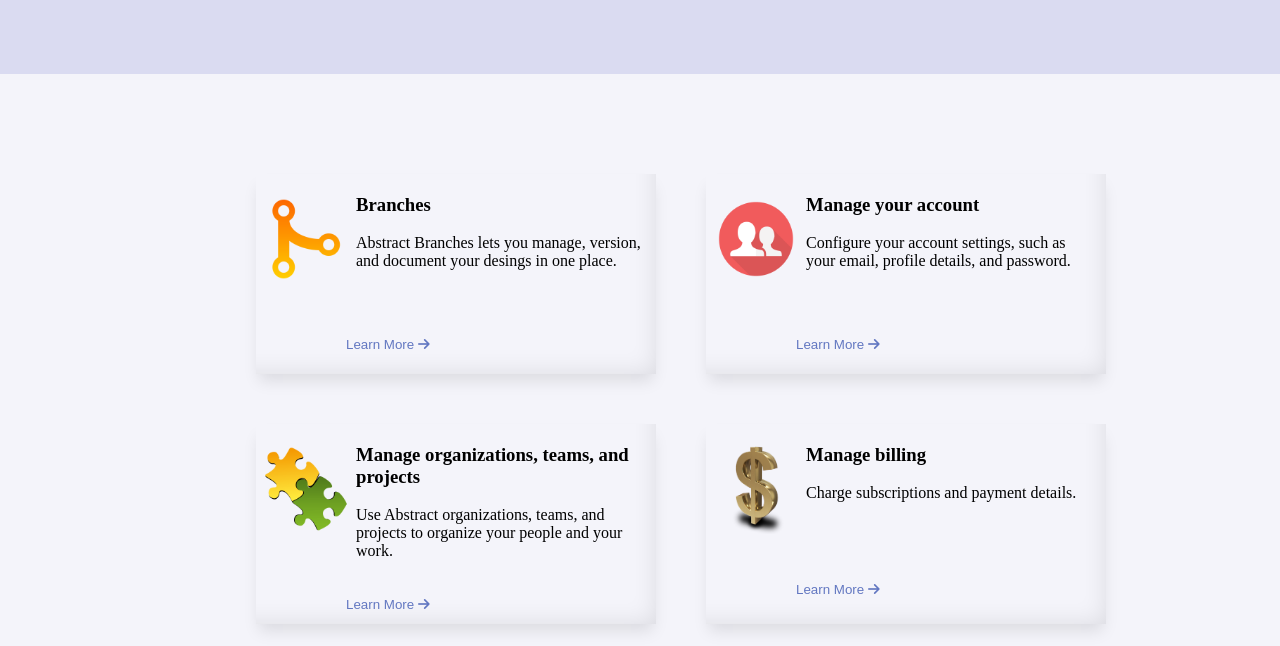
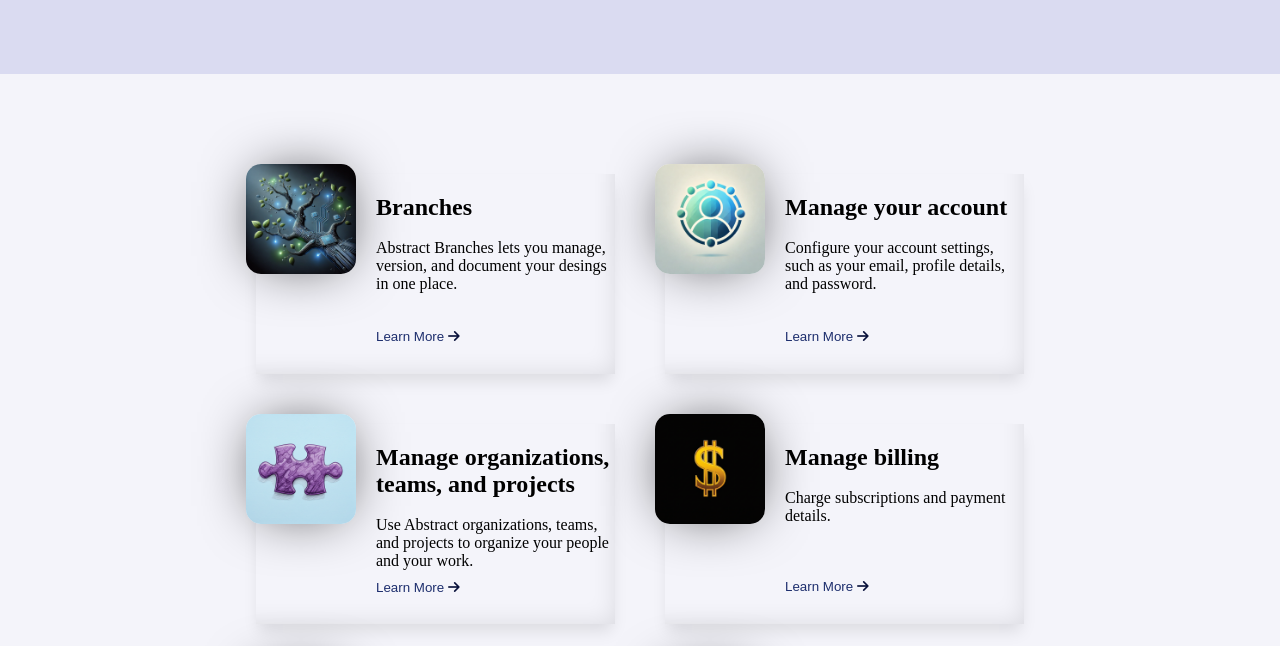
Before and after one commit to kevin0513a/LandingPage, a plain HTML site: page index.html in a window 1280 px wide. Shown: the part 306-952 px from the top of the page. Drawn offline with Linux system fonts and the light colour scheme.

Commit message:
Pequeños cambios sobre la Web en General (Aspecto Visual)

```diff
--- a/app.js
+++ b/app.js
@@ -6,7 +6,9 @@ function mostrarValores() {
 
 // Obtenemos el valor del switch -->
 document.getElementById('switch').addEventListener('change', (e) => {
-    console.log(e.target.checked);
+    if (e.target.checked) {
+        console.log('El switch está activado');
+    } else console.log('El switch está desactivado');
     const bodyStyle = document.querySelector('body');
     const headerTitle = document.getElementById('headerTitle');
     bodyStyle.style.transition = 'all 0.5s ease';
--- a/index.html
+++ b/index.html
@@ -6,6 +6,7 @@
     <meta name="viewport" content="width=device-width, initial-scale=1.0">
     <link rel="stylesheet" href="styles.css">
     <title>Landing Page</title>
+    <meta name="description" content="Landing Page sobre un panel de ayuda, realizado con HTML, CSS Y JS, se hizo con el fin de practicar distintos conceptos de diseño web.">
     <link href="https://cdnjs.cloudflare.com/ajax/libs/font-awesome/6.4.0/css/all.min.css" rel="stylesheet">
 </head>
 
@@ -40,7 +41,7 @@
         <article class="container-input-search">
             <input id="valor" name="search" type="text" placeholder="Search">
             <div class="container-button-input">
-                <button onclick="mostrarValores()" id="button-search">
+                <button aria-label="Enviar formulario" onclick="mostrarValores()" id="button-search">
                     <i class="fa-solid fa-arrow-right"></i>
                 </button>
             </div>
@@ -53,10 +54,10 @@
         <section class="main">
             <article class="container-card">
                 <div class="container-image-card">
-                    <img class="image-card" src="/images/branch.png" alt="Branch">
+                    <img class="image-card" src="/images/branch.webp" alt="Branch">
                 </div>
                 <div class="conatiner-info-card">
-                    <h3>Branches</h3>
+                    <h2>Branches</h2>
                     <br>
                     <p>Abstract Branches lets you manage, version, and document your desings in one place.</p>
                 </div>
@@ -69,10 +70,10 @@
             </article>
             <article class="container-card">
                 <div class="container-image-card">
-                    <img class="image-card" src="/images/account.webp" alt="account-image">
+                    <img class="image-card" src="/images/usuario.webp" alt="account-image">
                 </div>
                 <div class="conatiner-info-card">
-                    <h3>Manage your account</h3>
+                    <h2>Manage your account</h2>
                     <br>
                     <p>Configure your account settings, such as your email, profile details, and password.</p>
                 </div>
@@ -85,10 +86,10 @@
             </article>
             <article class="container-card">
                 <div class="container-image-card">
-                    <img class="image-card" src="/images/pieza.webp" alt="puzzle-image">
+                    <img class="image-card" src="/images/pieza.png" alt="puzzle-image">
                 </div>
                 <div class="conatiner-info-card">
-                    <h3>Manage organizations, teams, and projects</h3>
+                    <h2>Manage organizations, teams, and projects</h2>
                     <br>
                     <p>Use Abstract organizations, teams, and projects to organize your people and your work.</p>
                 </div>
@@ -101,10 +102,10 @@
             </article>
             <article class="container-card">
                 <div class="container-image-card">
-                    <img class="image-card" src="/images/dollar.png" alt="dollar-image">
+                    <img class="image-card" src="/images/dolar.png" alt="dollar-image">
                 </div>
                 <div class="conatiner-info-card">
-                    <h3>Manage billing</h3>
+                    <h2>Manage billing</h2>
                     <br>
                     <p>Charge subscriptions and payment details.</p>
                 </div>
@@ -117,10 +118,10 @@
             </article>
             <article class="container-card">
                 <div class="container-image-card">
-                    <img class="image-card" src="/images/keys.png" alt="key-image">
+                    <img class="image-card" src="/images/key.png" alt="key-image">
                 </div>
                 <div class="conatiner-info-card">
-                    <h3>Authenticate to Abstract</h3>
+                    <h2>Authenticate to Abstract</h2>
                     <br>
                     <p>Set up and configure SSO, SCIM, and Just-in-Time provisioning.</p>
                 </div>
@@ -133,10 +134,10 @@
             </article>
             <article class="container-card">
                 <div class="container-image-card">
-                    <img class="image-card" src="/images/nube.webp" alt="nube-image">
+                    <img class="image-card" src="/images/nube.jpeg" alt="nube-image">
                 </div>
                 <div class="conatiner-info-card">
-                    <h3>Abstract support</h3>
+                    <h2>Abstract support</h2>
                     <br>
                     <p>Get in touch with a human.</p>
                 </div>
@@ -187,7 +188,7 @@
                     <li>Legal</li>
                 </ul>
                 <section style="margin-top: 40px;">
-                    <h4 style="margin-left: 40px;">Contact Us</h4>
+                    <h3 style="margin-left: 40px;">Contact Us</h3>
                     <p>info@abstract.com</p>
                 </section>
             </article>
--- a/styles.css
+++ b/styles.css
@@ -164,61 +164,71 @@ header {
 
 
 .container-card {
-    display: grid;
-    grid-template-columns: 80px auto;
+    display: flex;
+    flex-direction: column;
+    position: relative;
+    width: 100%;
+    transition: transform 0.3s ease-in-out; /* Suaviza el efecto de zoom */
+}
+
+.container-card:hover{
+    transform: scale(1.1); /* Aplica el zoom */
 }
 
 .container-image-card {
     display: flex;
-    align-self: start;
-    justify-content: center;
-    margin-top: 20px;
-    grid-row: 1 / 3;
-    margin-left: 20px;
+    position: absolute;
+    top: -10px;
+    left: -10px;
 }
 
 .image-card {
     display: flex;
-    width: 90px;
-    height: 90px;
+    width: 110px;
+    height: 110px;
     object-fit: contain;
+    border-radius: 15px;
+    box-shadow: 0px 0px 61px -18px #000;
 }
 
 .conatiner-info-card {
-    margin-left: 20px;
-    width: 90%;
-    margin-top: 20px;
+    width: 100%;
+    height: 80%;
 }
 
-.conatiner-info-card h3 {
-    width: 300px;
+.conatiner-info-card h2 {
+    margin-top: 20px;
+    margin-left: 120px;
+}
+
+.conatiner-info-card p {
+    margin-left: 120px;
 }
 
 .container-button-card {
     display: flex;
-    align-items: center;
     gap: 5px;
-    grid-column: -2 / -1;
-    margin-left: 10px;
-    width: 100px;
+    height: 20%;
+    margin-bottom: 20px;
 }
 
 .container-button-card button {
     background-color: transparent;
-    color: #6277c1;
+    color: #1d2e6d;
     border: none;
     cursor: pointer;
+    margin-left: 120px;
 }
 
 
 
 .container-button-card button:hover {
-    color: #4b5fd5;
+    color: #09113b;
     border-bottom: 1px solid #4b5fd5;
 }
 
 .container-button-card i {
-    color: #6277c1;
+    color: #09113b;
 }
 
 /* Fin Estilos del título Principal --> */
```
Also changed, not shown: images/account.webp (deleted), images/branch.png (deleted), images/branch.webp (added), images/dolar.png (added), images/dollar.png (deleted), images/key.png (added), images/keys.png (deleted), images/nube.jpeg (added), images/nube.webp (deleted), images/pieza.png (added), images/pieza.webp (deleted), images/usuario.webp (added).
